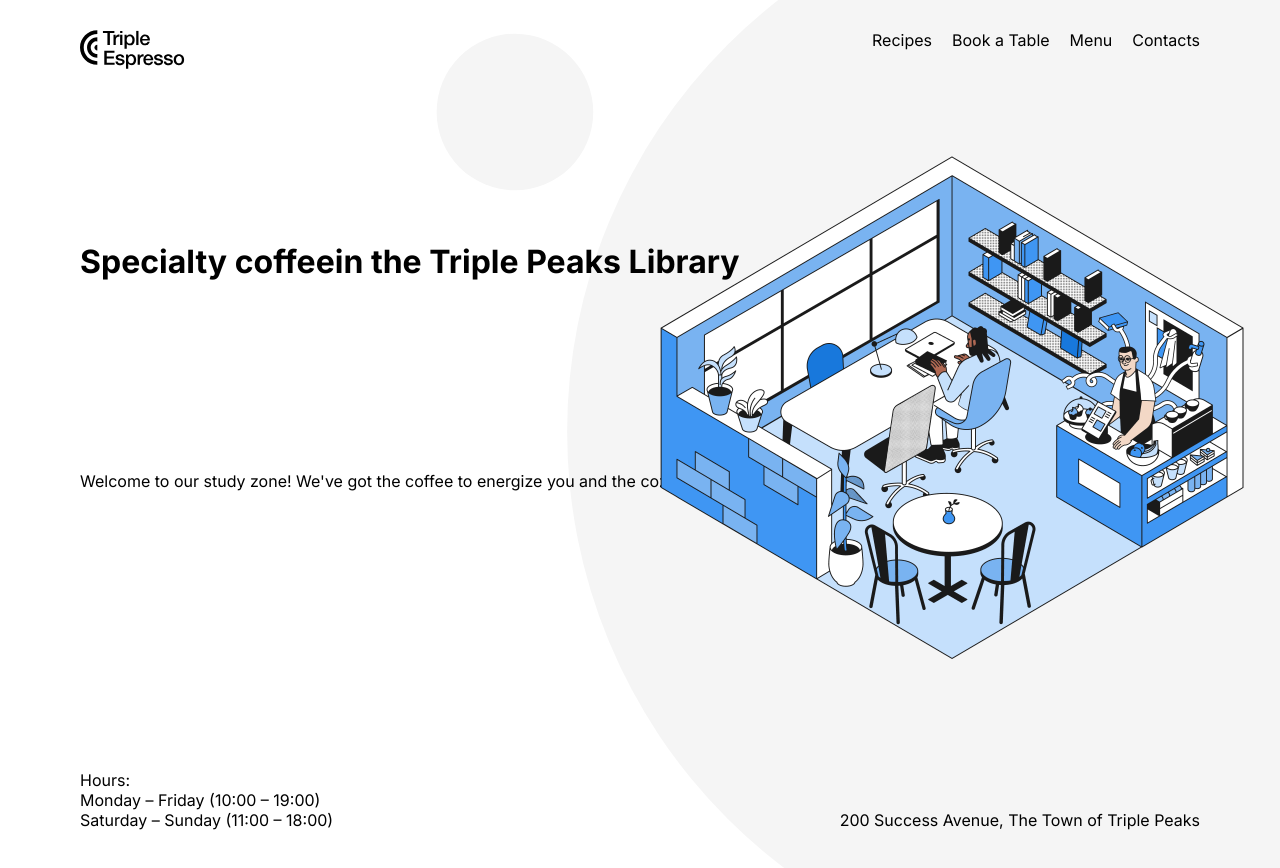
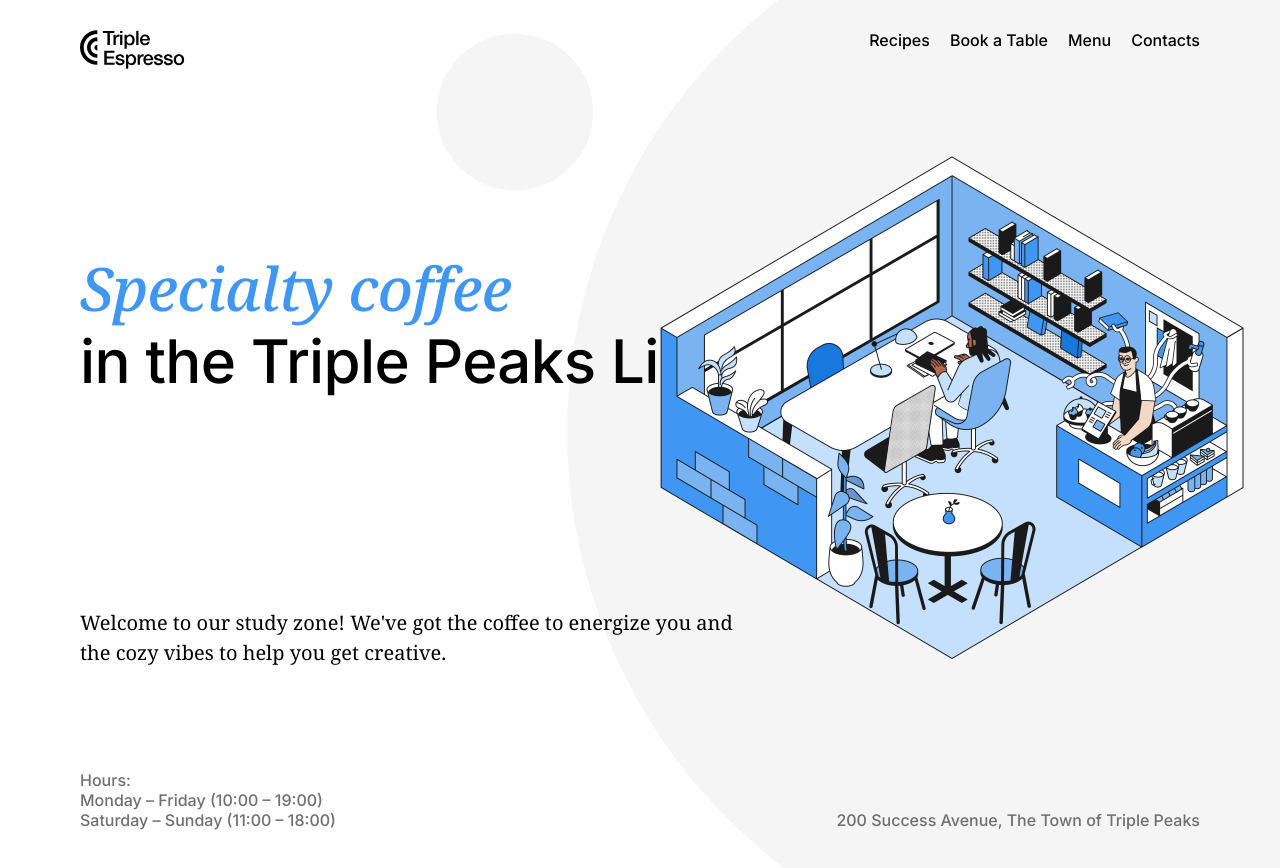
Before and after one commit to Keita430/se_project_coffeeshop, a plain HTML site: page index.html in a window 1280 px wide. Drawn offline with Linux system fonts and the light colour scheme.

Commit message:
stage 1.1 complete

```diff
--- a/index.html
+++ b/index.html
@@ -42,8 +42,8 @@
           </ul>
         </nav>
         <h1 class="header__title">
-          <span class="header__span-accent">Specialty coffee</span>in the Triple
-          Peaks Library
+          <span class="header__span-accent">Specialty coffee</span>
+          in&nbsp;the&nbsp;Triple Peaks Library
         </h1>
         <p class="header__description">
           Welcome to our study zone! We've got the coffee to energize you and
--- a/pages/index.css
+++ b/pages/index.css
@@ -18,10 +18,28 @@
 
 .header__title {
   margin: 183px 0;
+  max-width: 729px;
+  font-family: Inter, Arial, sans-serif;
+  font-weight: 500;
+  font-size: 60px;
+  line-height: 72px;
+  letter-spacing: -0.6px;
 }
 
-.header__desription {
+.header__span-accent {
+  font-family: Noto Serif, "Times New Roman", serif;
+  font-style: italic;
+  font-size: 60px;
+  line-height: 72px;
+  color: #3f96f3;
+}
+
+.header__description {
   margin: 28px 0;
+  font-family: Noto Serif, "Times New Roman", serif;
+  font-size: 20px;
+  line-height: 30px;
+  max-width: 683px;
 }
 
 .header__image {
@@ -41,6 +59,11 @@
 
 .header__paragraph {
   margin: 0;
+  font-family: Inter, Arial, sans-serif;
+  font-weight: 500;
+  font-size: 16px;
+  line-height: 20px;
+  color: #6f6f6f;
 }
 
 .nav {
@@ -64,4 +87,8 @@
 .nav__link {
   text-decoration: none;
   color: #000;
+  font-family: Inter, Arial, sans-serif;
+  font-weight: 500;
+  font-size: 16px;
+  line-height: 20px;
 }
```
